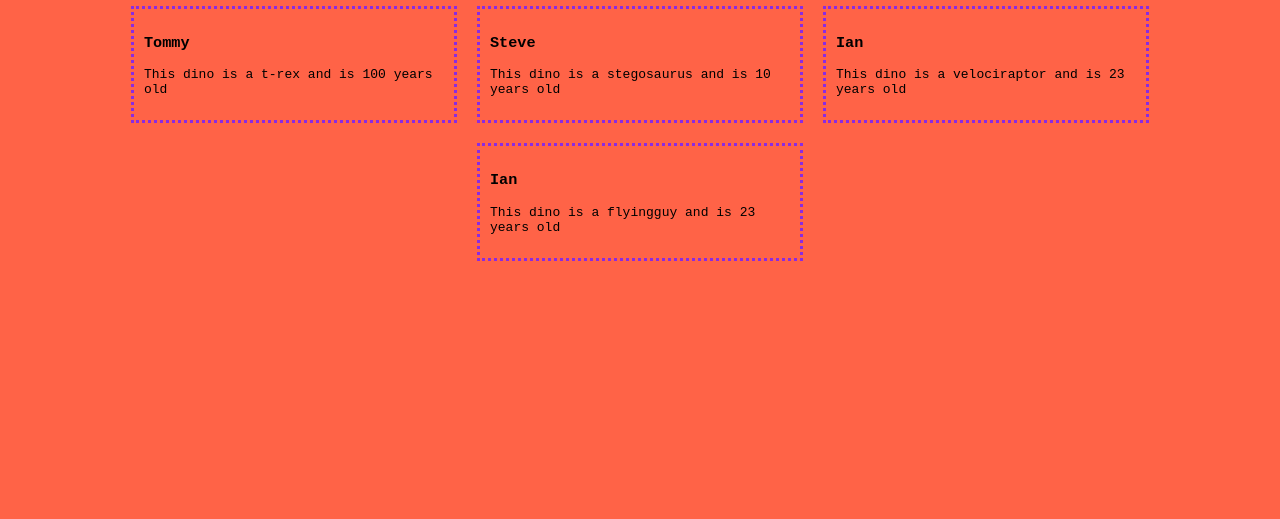
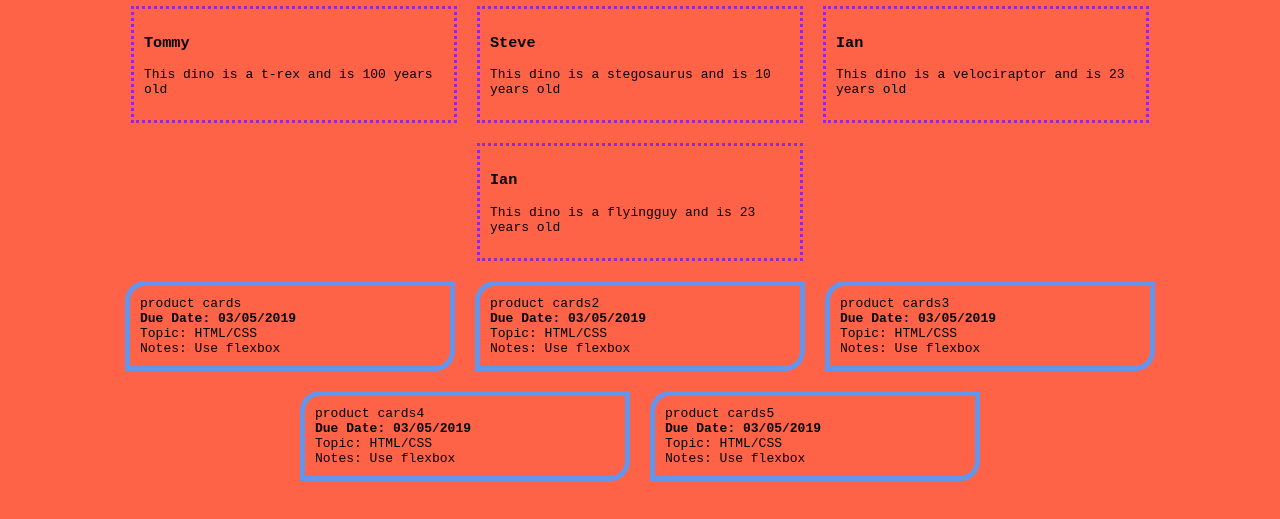
Before and after one commit to nss-evening-cohort-12/dom-loops, a plain HTML site: page index.html in a window 1280 px wide. Shown: the part 69-588 px from the top of the page. Drawn offline with Linux system fonts and the light colour scheme.

Commit message:
Implement buildAssignmentCard
And go a little nuts on the styling

```diff
--- a/index.html
+++ b/index.html
@@ -10,8 +10,9 @@
   <h1>Dom Loops!!!</h1>
 
   <div id="dino-pen"></div>
+  <div id="assignments"></div>
 
   <script src="main.js"></script>
-  <script src="loops.js"></script>
+  <!-- <script src="loops.js"></script> -->
 </body>
 </html>
--- a/main.css
+++ b/main.css
@@ -3,7 +3,7 @@ body {
   font-family: monospace;
 }
 
-#dino-pen {
+#dino-pen, #assignments {
   display: flex;
   flex-flow: row wrap;
   justify-content: center;
@@ -15,3 +15,17 @@ body {
   margin: 10px;
   padding: 10px;
 }
+
+.assignment {
+  border: 5px solid cornflowerblue;
+  border-radius: 20px 0;
+  width: 300px;
+  margin: 10px;
+  padding: 10px;
+  transition: border-radius 1s, background-color 1s;
+}
+
+.assignment:hover {
+  background-color: darkkhaki;
+  border-radius: 0 20px;
+}
--- a/main.js
+++ b/main.js
@@ -22,7 +22,6 @@ const dinos = [
 ];
 
 const printToDom = (selector, textToPrint) => {
-  console.log('in printToDom', selector, textToPrint);
   const selectedDiv = document.querySelector(selector);
   selectedDiv.innerHTML = textToPrint;
 }
@@ -40,8 +39,56 @@ const buildDinoCards = (dinoCollection) => {
   printToDom('#dino-pen', domString);
 }
 
+const assignments = [
+  {
+    title: 'product cards',
+    dueDate: '03/05/2019',
+    topic: 'HTML/CSS',
+    notes: 'Use flexbox',
+  },
+  {
+    title: 'product cards2',
+    dueDate: '03/05/2019',
+    topic: 'HTML/CSS',
+    notes: 'Use flexbox',
+  },
+  {
+    title: 'product cards3',
+    dueDate: '03/05/2019',
+    topic: 'HTML/CSS',
+    notes: 'Use flexbox',
+  },
+  {
+    title: 'product cards4',
+    dueDate: '03/05/2019',
+    topic: 'HTML/CSS',
+    notes: 'Use flexbox',
+  },
+  {
+    title: 'product cards5',
+    dueDate: '03/05/2019',
+    topic: 'HTML/CSS',
+    notes: 'Use flexbox',
+  }
+];
+
+const buildAssignmentCards = (assignmentCollection) => {
+  let domString = '';
+  for (let j = 0; j < assignmentCollection.length; j++) {
+    domString += `<div class="assignment">`
+    domString += `<div class="assignment-title">${assignmentCollection[j].title}</div>`;
+    domString += `<strong>Due Date: ${assignmentCollection[j].dueDate}</strong>`
+    domString += `<div>Topic: ${assignmentCollection[j].topic}</div>`
+    domString += `<div>Notes: ${assignmentCollection[j].notes}</div>`
+    domString += `</div>`
+  }
+
+  printToDom('#assignments', domString)
+};
+
 const init = () => {
   buildDinoCards(dinos);
+  buildAssignmentCards(assignments);
 }
 
 init();
```
